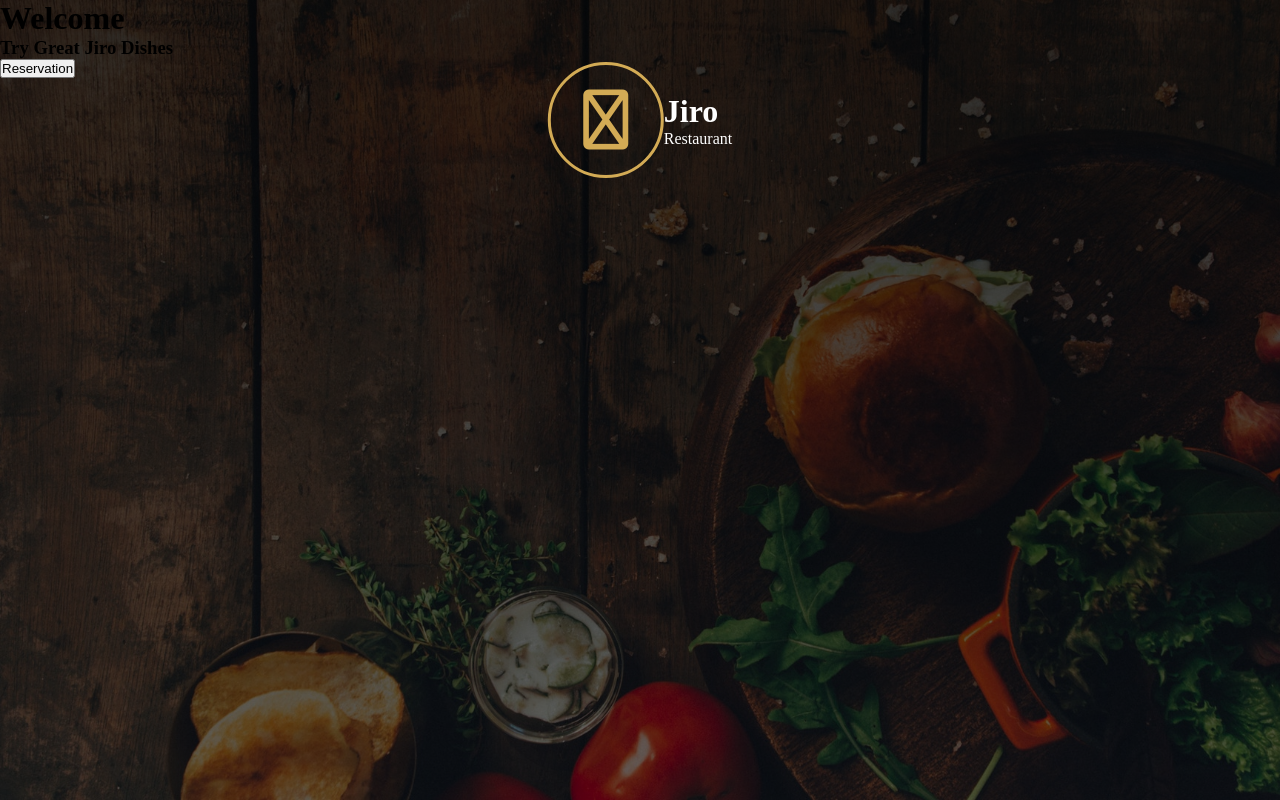
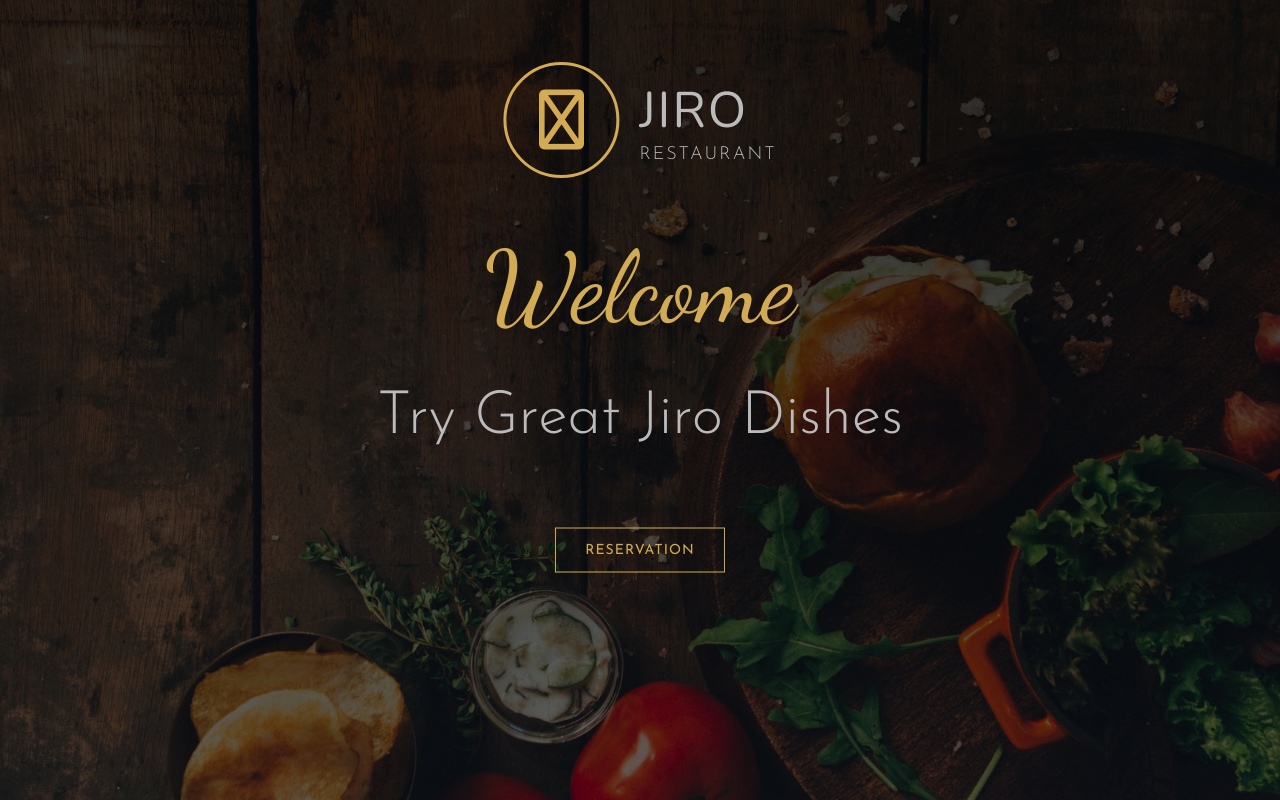
Before and after one commit to Nkugavarathan/Simple-Restaurant-Page, a website: page index.html in a window 1280 px wide. Drawn offline with nearby package versions, Linux system fonts and the light colour scheme.

Commit message:
header style finished

```diff
--- a/index.html
+++ b/index.html
@@ -16,7 +16,7 @@
             <i class="fa-regular fa-utensils"></i>
                 </a>
                 <div>
-                    <h1>Jiro</h1>
+                    <h1 class="main-name">Jiro</h1>
                     <p class="sub-name">Restaurant</p>
                 </div>
             </div>
@@ -24,7 +24,7 @@
             <div class="header-banner">
                 <h1 class="main-heading">Welcome</h1>
                 <h3 class="sub-heading">Try Great Jiro Dishes</h3>
-                <button type="button" class="main-type">Reservation</button>
+                <button type="button" class="main-btn">Reservation</button>
             </div>
         </header>
   </body>
--- a/scss/_base.scss
+++ b/scss/_base.scss
@@ -1,10 +1,11 @@
 $color-dark:#262626;
 $color-black:black;
 $color-primary:#d3ab55;
+$color-secondary:#bbb;
 
 $font-dancingScript:'Dancing Script',cursive;
 $font-josefinSans:'Josefin Sans',sans-serif;
-
+$font-nunito:'Nunito',sans-serif;
 *{
     margin: 0;
     padding: 0;
@@ -19,3 +20,14 @@ body{
     justify-content: center;
     align-items: center;
 }
+@mixin textStyles{
+    font-weight: 300;
+    letter-spacing: 2px;
+    text-transform: uppercase;
+}
+@mixin centerElement($topValue){
+    position: absolute;
+    top: $topValue;
+    left: 50%;
+    transform: translate(-50%,-50%);
+}
--- a/scss/_components.scss
+++ b/scss/_components.scss
@@ -6,4 +6,50 @@
     height: 110px;
     border:3px solid $color-primary;
     border-radius: 50%;
+    margin-right: 20px;
 }
+.main-name{
+    font-family: $font-nunito;
+    font-size: 50px;
+    color:$color-secondary;
+    @include textStyles;
+}
+.sub-name{
+    font-family: $font-josefinSans;
+    font-size: 18px;
+    color:$color-secondary;
+    @include textStyles;
+}
+.main-heading{
+    font-family: $font-dancingScript;
+    font-size: 100px;
+    font-weight: 300;
+    color:$color-primary;
+    margin-bottom: 40px;
+}
+.sub-heading{
+    font-family: $font-josefinSans;
+    font-size: 60px;
+    font-weight: 300;
+    color:$color-secondary;
+    margin-bottom: 80px;
+}
+.main-btn{
+    width: 170px;
+    height: 45px;
+    font-family: $font-josefinSans;
+    font-size: 14px;
+    text-transform: uppercase;
+    letter-spacing: 1px;
+    color: $color-primary;
+    background-color: transparent;
+    border: 1px solid $color-primary;
+    outline: none;
+    cursor: pointer;
+    transition: all .5s;
+
+    &:hover{
+        background-color: $color-primary;
+        color:$color-dark
+    }
+}
--- a/scss/_layout.scss
+++ b/scss/_layout.scss
@@ -5,12 +5,15 @@
     background-size: cover;
 
     .brand{
-        position: absolute;
-        top: 15%;
-        left: 50%;
-        transform: translate(-50%,-50%);
-        color: #fff;
+        @include centerElement(15%);
         display: flex;
         align-items: center;
+
+    }
+    //.header-banner endu podanum
+    &-banner{ //  In Sass, & represents the parent selector (in this case, .header).
+        @include centerElement(50%);
+        text-align: center;
+
     }
 }
```
Also changed, not shown: css/main.css.
